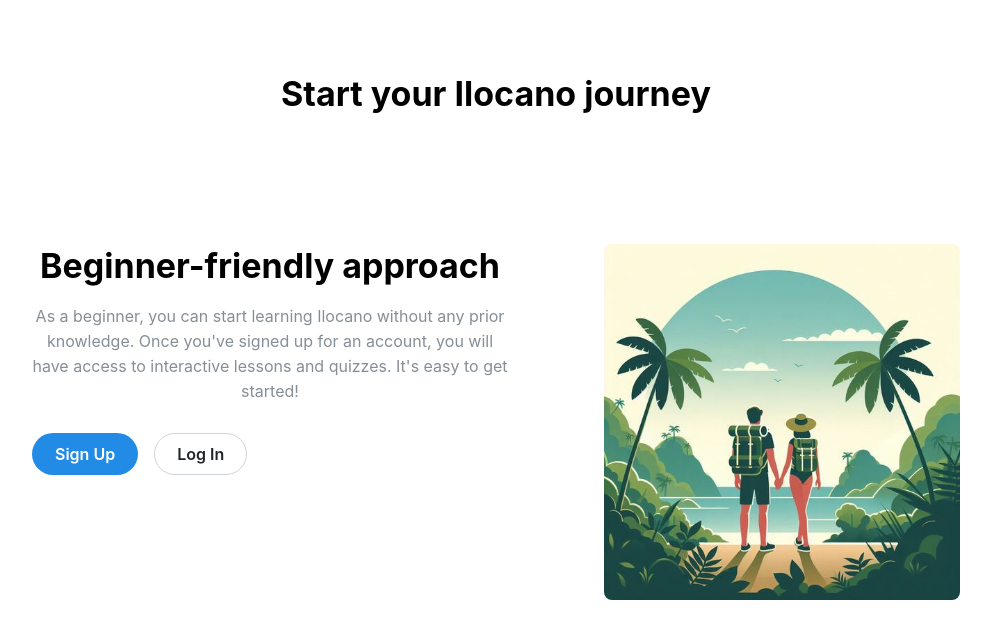
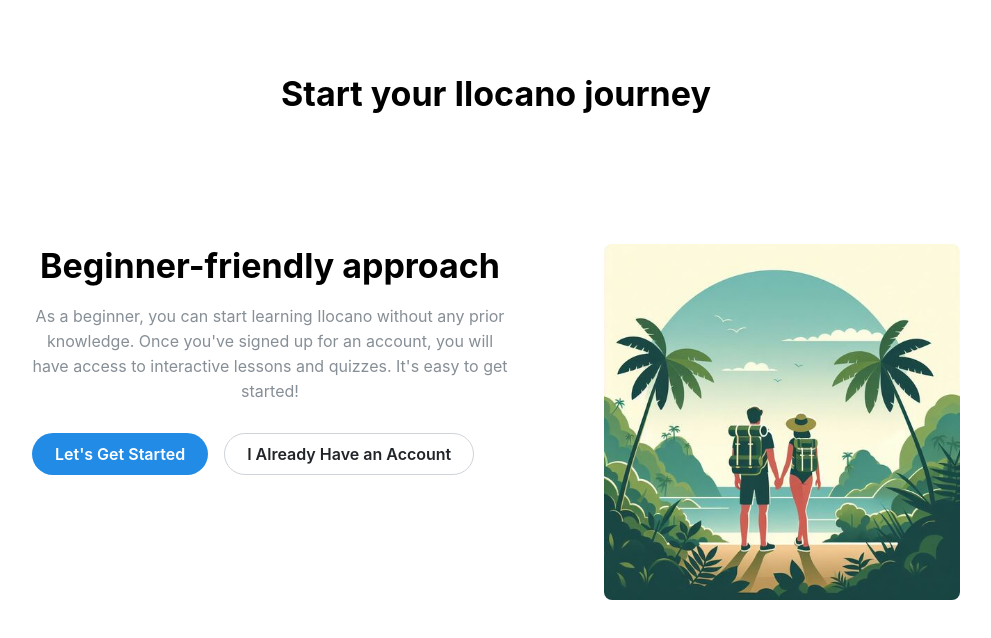
Before and after one commit to cjarquio/ilocano, a React (Vite) app in the folder lets-speak-ilocano/: page / in a window 1280 px wide. Shown: the top 638 px of the page, without its empty margins (144-1135 px from the left). Built offline with nearby package versions, Linux system fonts and the light colour scheme.

Commit message:
Change log in and sign in button wording

```diff
--- a/lets-speak-ilocano/src/Components/Pages/Landing/Landing.tsx
+++ b/lets-speak-ilocano/src/Components/Pages/Landing/Landing.tsx
@@ -18,7 +18,7 @@ export const Landing = () => {
           </Text>
           <Group mt={30}>
             <Button radius="xl" size="md" className={classes.control}>
-              Sign Up
+              Let's Get Started
             </Button>
             <Button
               variant="default"
@@ -26,7 +26,7 @@ export const Landing = () => {
               size="md"
               className={classes.control}
             >
-              Log In
+              I Already Have an Account
             </Button>
           </Group>
         </div>
```
